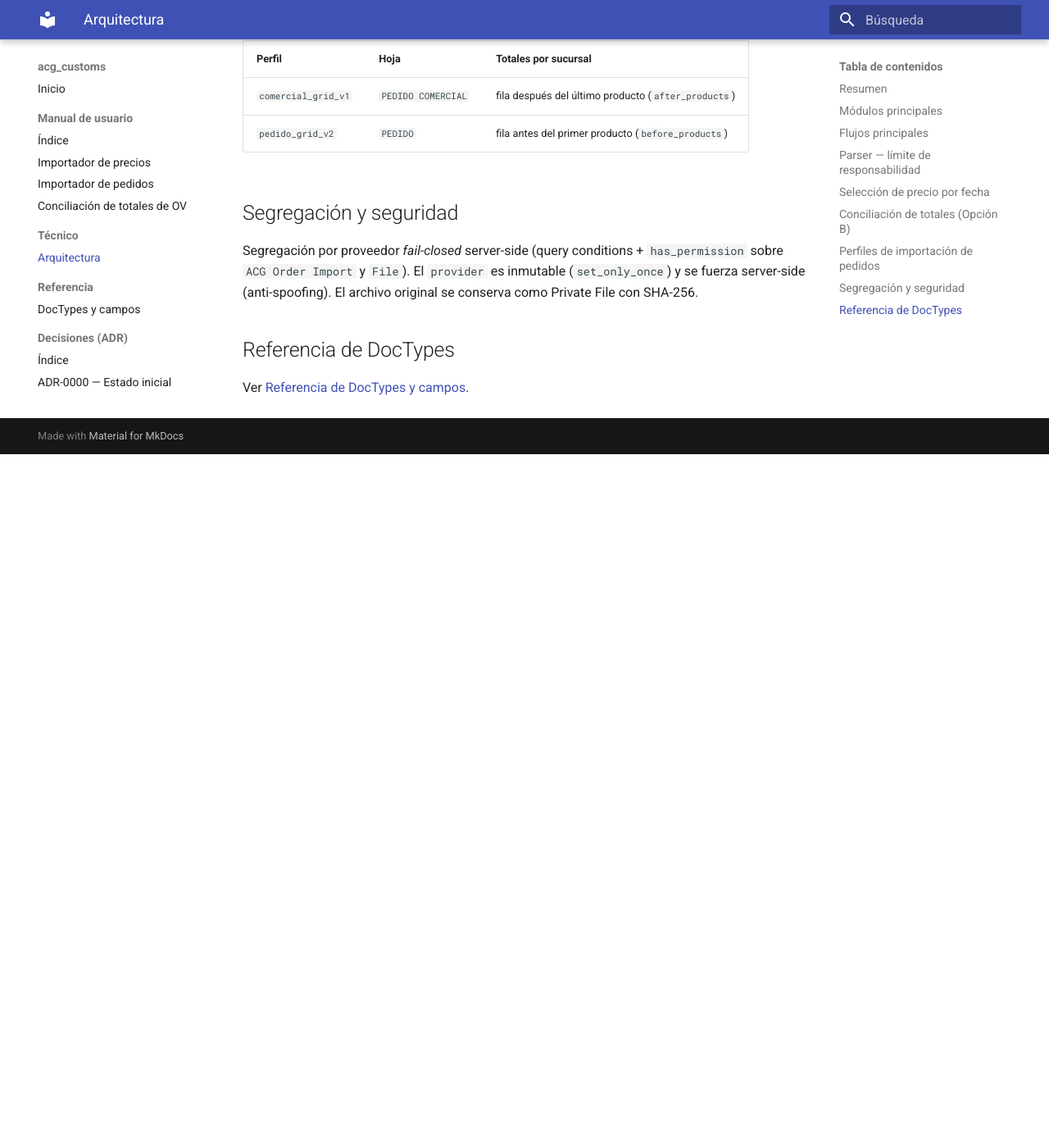
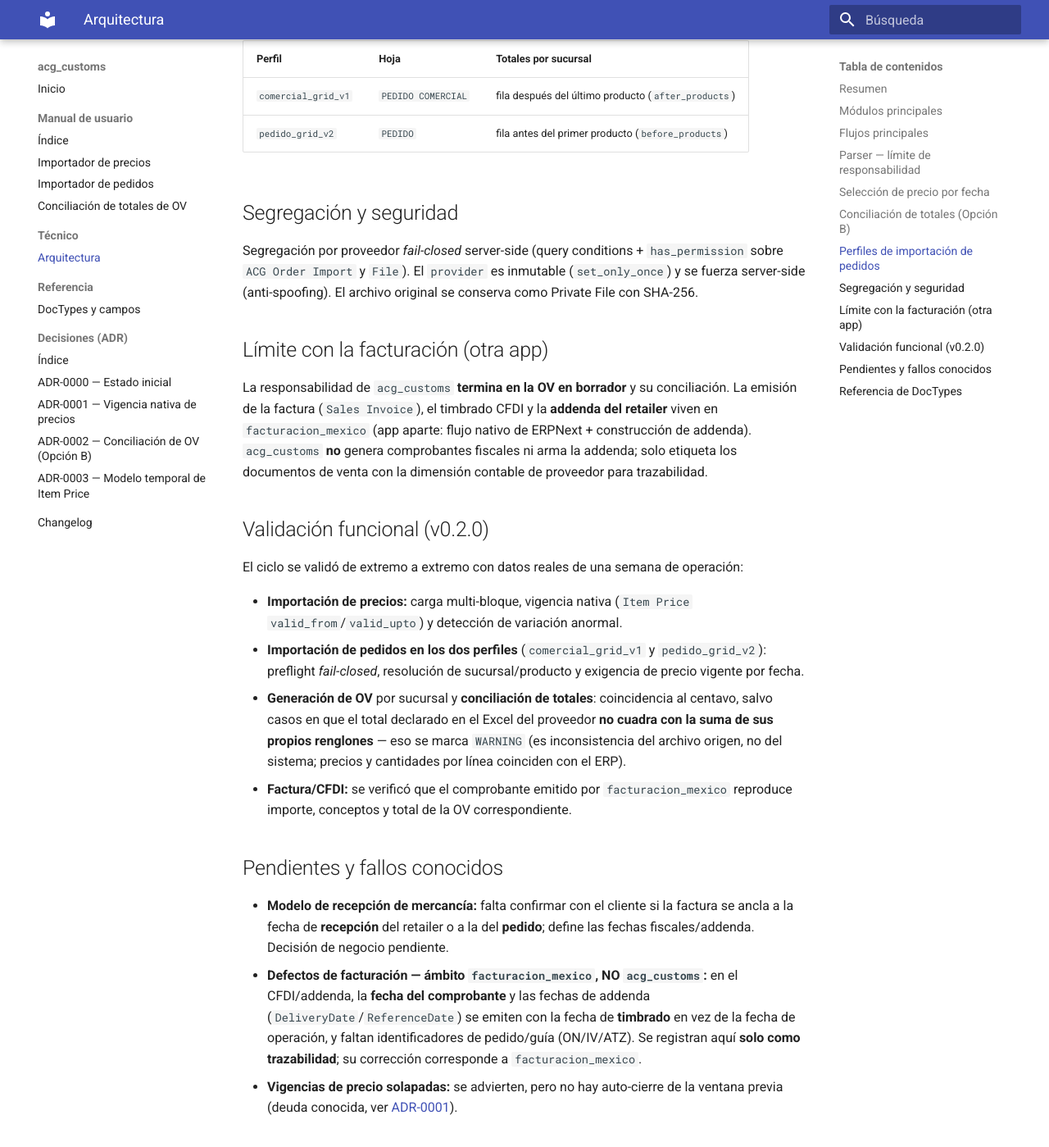
Before and after one commit to luisrms69/acg_customs, an MkDocs documentation site: the page built from docs/tecnico/arquitectura.md, in a window 1280 px wide and 1400 px high, scrolled down 2014 px. Shown: the whole window at 82% size. Built offline with MkDocs 1.6.1 and Material for MkDocs 9.7.7, drawn with Linux system fonts in a browser that asks for light colours; before the commit the page ends 2568 px from its top, so only the background shows below that.

Commit message:
docs(acg_customs): validacion funcional v0.2.0, limite con facturacion_mexico y pendientes
- arquitectura.md: limite de responsabilidad (OV en borrador; CFDI/addenda viven en
  facturacion_mexico), validacion funcional v0.2.0 (precios, pedidos en ambos perfiles,
  OV, conciliacion, verificacion de factura/CFDI) y fallos conocidos/pendientes
  (modelo de recepcion; defectos de facturacion atribuidos a facturacion_mexico, no a esta app).
- CONTINUITY.md: conteo real de suite (97/97), registro de validacion y pendientes
  post-PR; se genericiza el hostname del sitio de desarrollo (anonimato).
- test_apply.py: se anonimiza el nombre del proveedor en comentario y nombre de metodo
  de test (-> perfil pedido_grid_v2). Sin cambio de comportamiento; suite 97/97 en verde.

Co-Authored-By: Claude Opus 4.8 (1M context) <noreply@anthropic.com>

```diff
--- a/docs/tecnico/arquitectura.md
+++ b/docs/tecnico/arquitectura.md
@@ -68,6 +68,43 @@ sobre `ACG Order Import` y `File`). El `provider` es inmutable (`set_only_once`)
 fuerza server-side (anti-spoofing). El archivo original se conserva como Private File con
 SHA-256.
 
+## Límite con la facturación (otra app)
+
+La responsabilidad de `acg_customs` **termina en la OV en borrador** y su conciliación. La
+emisión de la factura (`Sales Invoice`), el timbrado CFDI y la **addenda del retailer** viven
+en `facturacion_mexico` (app aparte: flujo nativo de ERPNext + construcción de addenda).
+`acg_customs` **no** genera comprobantes fiscales ni arma la addenda; solo etiqueta los
+documentos de venta con la dimensión contable de proveedor para trazabilidad.
+
+## Validación funcional (v0.2.0)
+
+El ciclo se validó de extremo a extremo con datos reales de una semana de operación:
+
+- **Importación de precios:** carga multi-bloque, vigencia nativa (`Item Price`
+  `valid_from`/`valid_upto`) y detección de variación anormal.
+- **Importación de pedidos en los dos perfiles** (`comercial_grid_v1` y `pedido_grid_v2`):
+  preflight *fail-closed*, resolución de sucursal/producto y exigencia de precio vigente por
+  fecha.
+- **Generación de OV** por sucursal y **conciliación de totales**: coincidencia al centavo,
+  salvo casos en que el total declarado en el Excel del proveedor **no cuadra con la suma de
+  sus propios renglones** — eso se marca `WARNING` (es inconsistencia del archivo origen, no
+  del sistema; precios y cantidades por línea coinciden con el ERP).
+- **Factura/CFDI:** se verificó que el comprobante emitido por `facturacion_mexico` reproduce
+  importe, conceptos y total de la OV correspondiente.
+
+## Pendientes y fallos conocidos
+
+- **Modelo de recepción de mercancía:** falta confirmar con el cliente si la factura se ancla
+  a la fecha de **recepción** del retailer o a la del **pedido**; define las fechas
+  fiscales/addenda. Decisión de negocio pendiente.
+- **Defectos de facturación — ámbito `facturacion_mexico`, NO `acg_customs`:** en el
+  CFDI/addenda, la **fecha del comprobante** y las fechas de addenda
+  (`DeliveryDate`/`ReferenceDate`) se emiten con la fecha de **timbrado** en vez de la fecha
+  de operación, y faltan identificadores de pedido/guía (ON/IV/ATZ). Se registran aquí **solo
+  como trazabilidad**; su corrección corresponde a `facturacion_mexico`.
+- **Vigencias de precio solapadas:** se advierten, pero no hay auto-cierre de la ventana
+  previa (deuda conocida, ver [ADR-0001](../adr/0001-vigencia-nativa-item-price.md)).
+
 ## Referencia de DocTypes
 
 Ver [Referencia de DocTypes y campos](../referencia/doctypes.md).
```
Also changed, not shown: CONTINUITY.md (+20 -3 lines), 1 other file.
